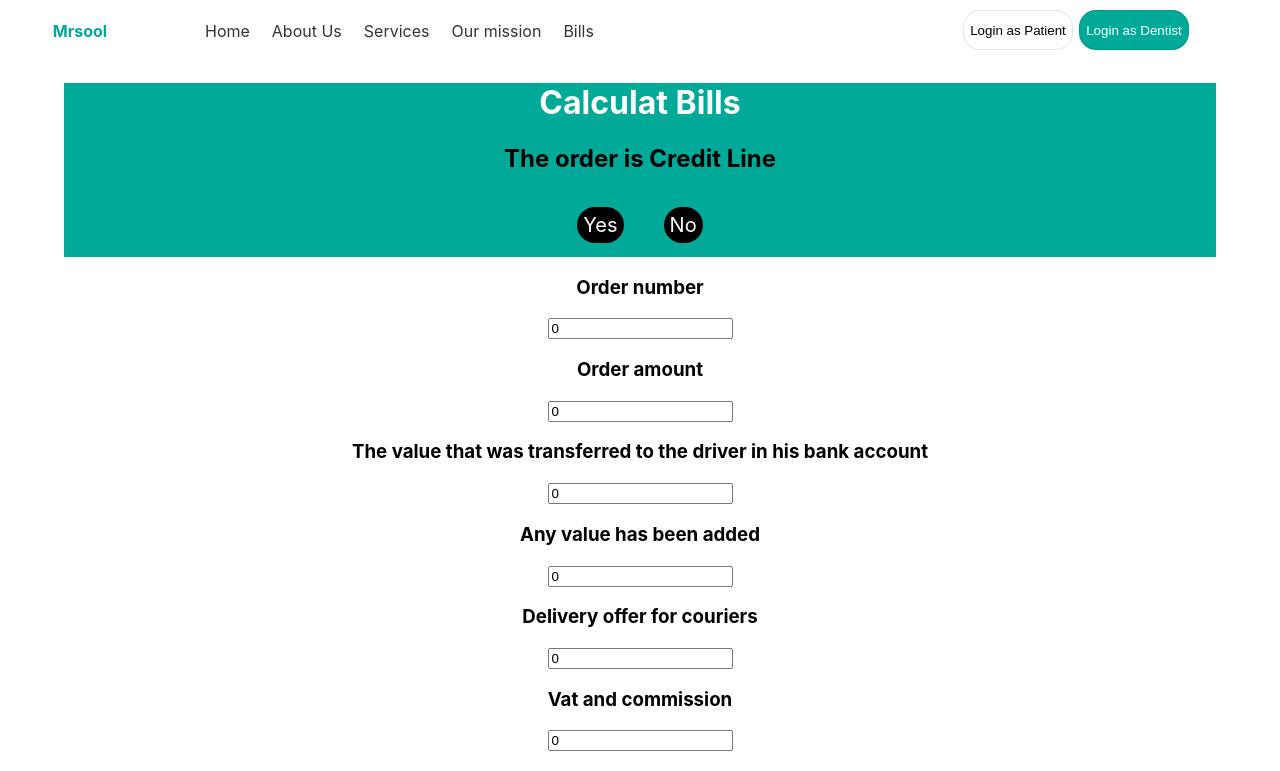
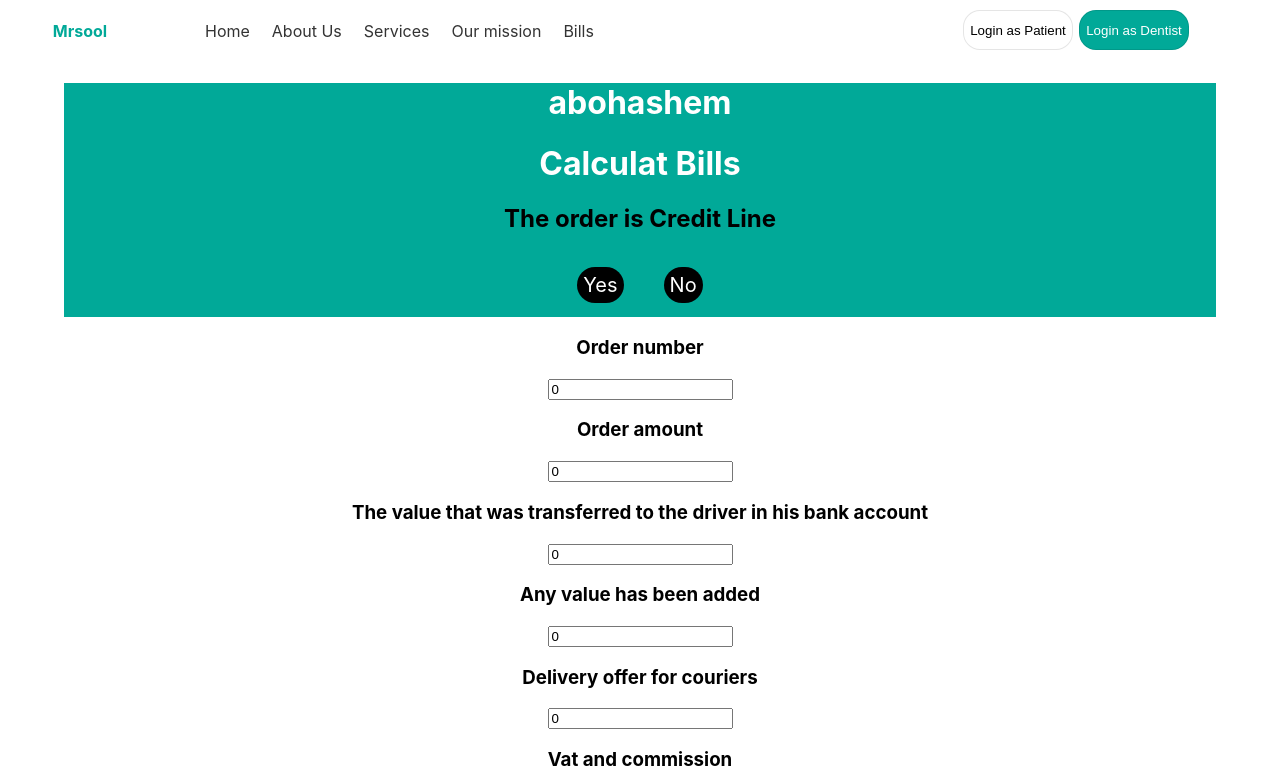
Before and after one commit to abohashemelrefaay/mrsoo, a React (Create React App) app: page /Bills in a window 1280 px wide. Shown: the top 771 px of the page. Built offline with nearby package versions, Linux system fonts and the light colour scheme.

Commit message:
تحديث الإضافات

```diff
--- a/src/App.js
+++ b/src/App.js
@@ -16,6 +16,7 @@ function App() {
 
         <Navbar />
 
+
         <Router>
         <Routes>
           <Route exact path="/" element={<Index />} />
--- a/src/components/bills/bills.js
+++ b/src/components/bills/bills.js
@@ -4,6 +4,7 @@ import './bills.css'
 const Bills = () => {
   return (
     <div className='bills_cover'>
+      <h1>abohashem</h1>
   <h1>Calculat Bills</h1>
       <div className='bills_cover'>
       <h2>The order is Credit Line</h2>
```
